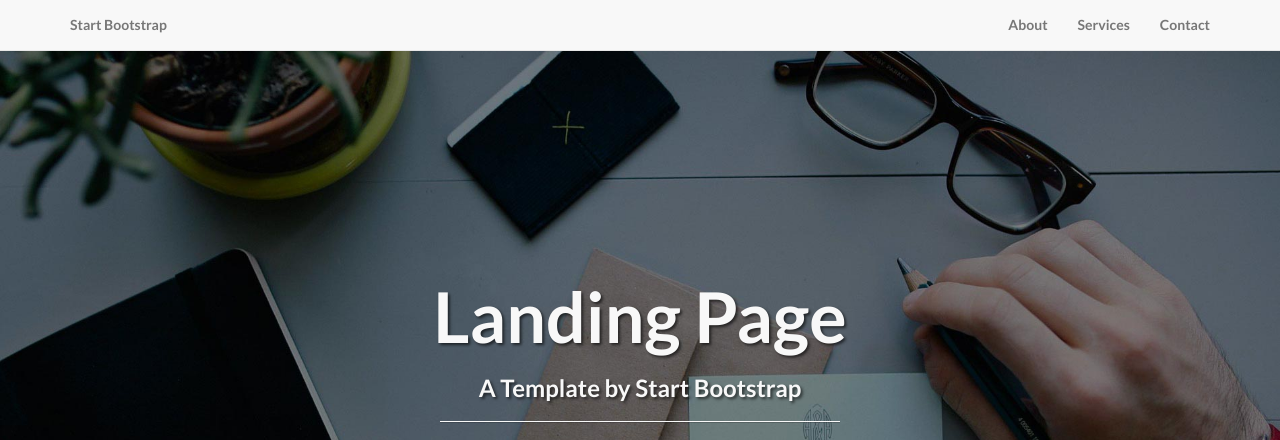
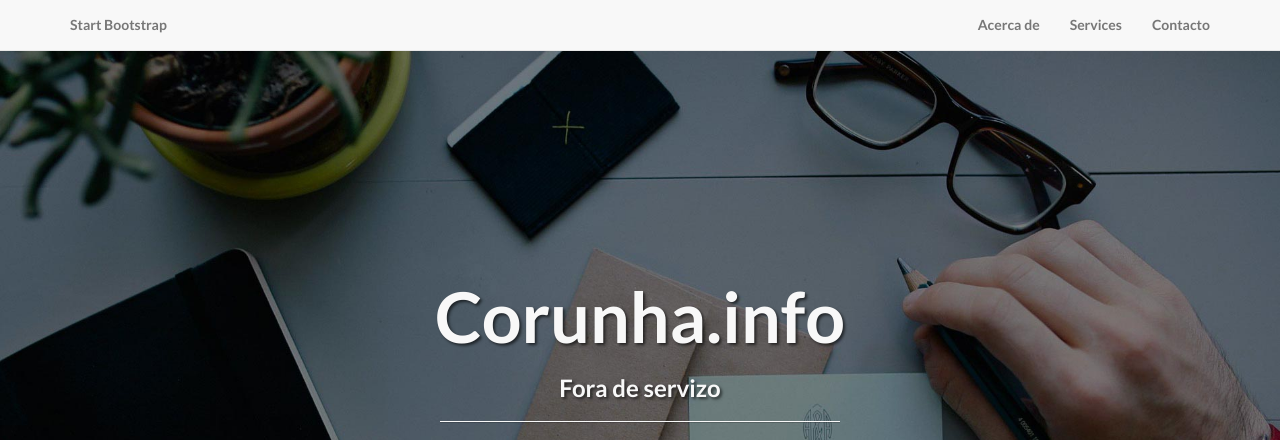
Before and after one commit to monfero/corunhainfo, a plain HTML site: page index.html in a window 1280 px wide. Shown: the top 440 px of the page. Drawn offline with Linux system fonts and the light colour scheme.

Commit message:
primeiros cambios

```diff
--- a/index.html
+++ b/index.html
@@ -9,7 +9,7 @@
     <meta name="description" content="">
     <meta name="author" content="">
 
-    <title>Landing Page - Start Bootstrap Theme</title>
+    <title>Corunha.info</title>
 
     <!-- Bootstrap Core CSS -->
     <link href="css/bootstrap.min.css" rel="stylesheet">
@@ -49,13 +49,13 @@
             <div class="collapse navbar-collapse" id="bs-example-navbar-collapse-1">
                 <ul class="nav navbar-nav navbar-right">
                     <li>
-                        <a href="#about">About</a>
+                        <a href="#about">Acerca de</a>
                     </li>
                     <li>
                         <a href="#services">Services</a>
                     </li>
                     <li>
-                        <a href="#contact">Contact</a>
+                        <a href="#contact">Contacto</a>
                     </li>
                 </ul>
             </div>
@@ -73,8 +73,8 @@
             <div class="row">
                 <div class="col-lg-12">
                     <div class="intro-message">
-                        <h1>Landing Page</h1>
-                        <h3>A Template by Start Bootstrap</h3>
+                        <h1>Corunha.info</h1>
+                        <h3>Fora de servizo</h3>
                         <hr class="intro-divider">
                         <ul class="list-inline intro-social-buttons">
                             <li>
```
